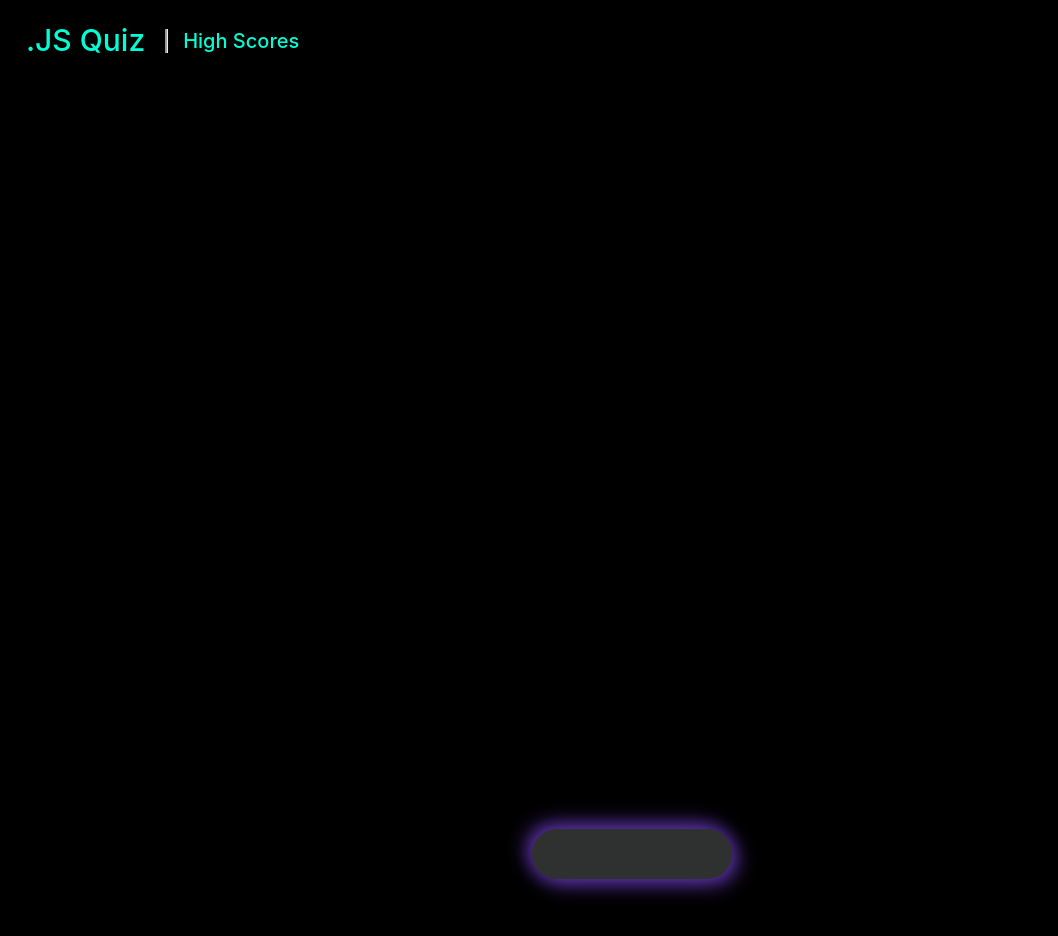
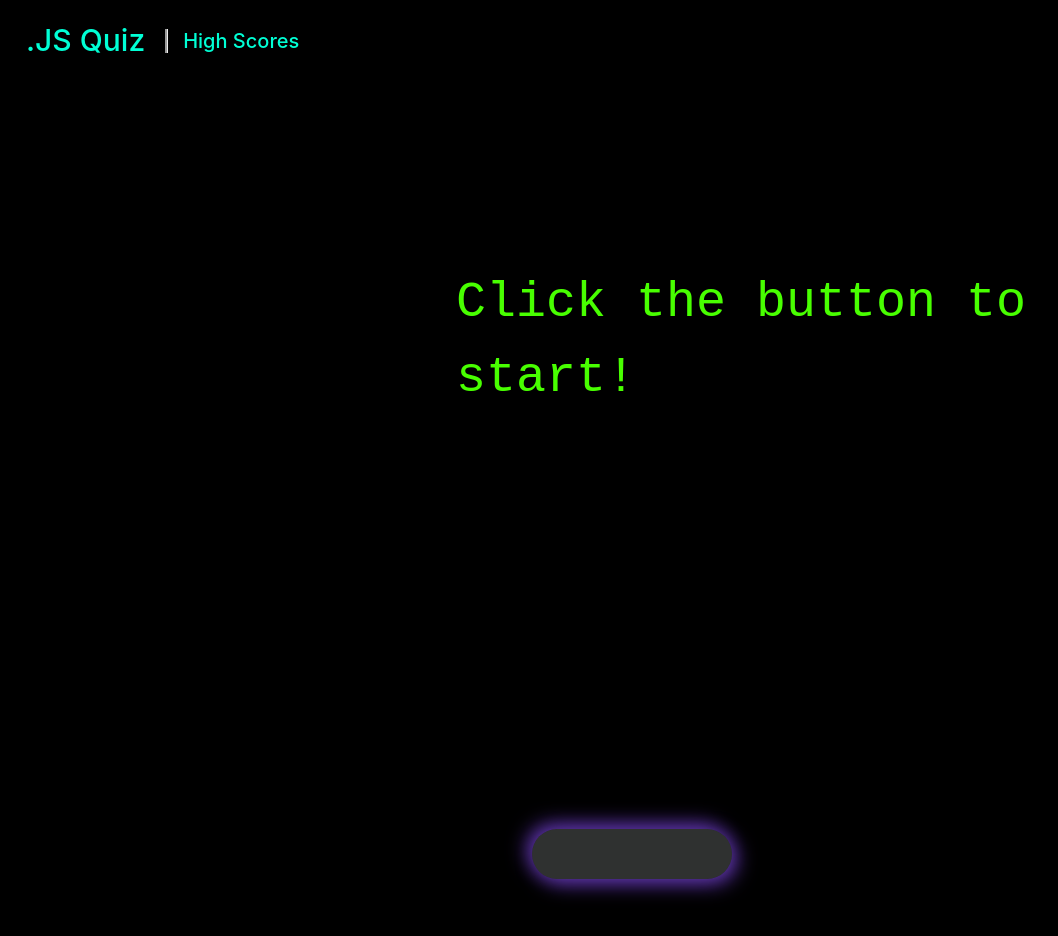
Before and after one commit to Andrew87E/Coding-Quiz, a plain HTML site: page index.html in a window 1280 px wide. Shown: the top 936 px of the page, without its empty margins (0-1058 px from the left). Drawn offline with nearby package versions, Linux system fonts and the light colour scheme.

Commit message:
almost finished need sorting algorithm

```diff
--- a/assets/css/styles.css
+++ b/assets/css/styles.css
@@ -108,7 +108,7 @@
 
 #question {
     color: #48ff00;
-    width: fit-content;
+    width: 400px;
     height: fit-content;
     font-weight: 450;
     font-size: 50px;
@@ -219,10 +219,11 @@
     background-color: #000;
     color: #48ff00;
     width: 100px;
-    border-radius: 50%;
+    /* border-radius: 50%; */
     border: solid;
     border-color:#00ffd5;
     margin-left: 200px;
+    margin-top: 20px;
 }
 
 .score-here {
--- a/assets/js/script.js
+++ b/assets/js/script.js
@@ -27,38 +27,53 @@ var quest1 = {
     choices: ["<js>", "<scripting>", "<script>","<javascript>"]
 };
 var quest2 = {
-    question: "What is the correct ",
-    choices: ["quotes", "curly brackets", "square brackets", "parentheses"]
+    question: '"What is the correct JS syntax to change the content of the HTML element below? " " <p id="demo">This is a demonstration.</p>"',
+    choices: ['"document.getElementByName("p").innerHTML = "Hello World!";', 'document.getElement("p").innerHTML = "Hello World!";', '#demo.innerHTML - "Hello World!";', 'document.getElementByld("demo").innerHTML "Hello World!";']
 };
 var quest3 = {
-    question: "Arrays in JavaScript can be used to store .",
+    question: "Where is the correct place to insert a JavaScript?",
     choices: [
-      "numbers and strings",
-      "other arrays",
-      "booleans",
-      "all of the above"
+      "The <head> section",
+      "The <body> section",
+      "The <footer> section",
+      "Both the <head> section and the <body> section are correct"
     ]
 };
 var quest4 = {
-    question: "String values must be enclosed within __ when being assigned to variables.",
-    choices: ["commas", "curly brackets", "parentheses", "quotes"]
+    question: 'What is the correct syntax for referring to an external script called "xxx.js"?',
+    choices: ['<script name="xxx.js">', '<script src="xxx.js">', '<script href="xxx.js">', '<script id= "xxx.js">']
 };
 var quest5 = {
-    question: "A very useful tool used during development and debugging for printing content to the debugger is:",
-    choices: ["JavaScript", "terminal / bash", "for loops", "console.log"]
+    question: 'How to write an IF statement for executing some code if "i" is NOT equal to 5?',
+    choices: ['if (i != 5)', 'if (i <> 5)', 'if (i =! 5) then ',  'if i <> 5']
 };
-var answers = ["alerts", "parentheses", "all of the above", "quotes", "console.log"];
+var quest6 = {
+    question: 'How do you write "Hello World" in an alert box?',
+    choices: ['msgBox("Hello World");', 'msg("Hello World");', 'alertBox("Hello World ");',  'alert("Hello World");']
+};
+var quest7 = {
+    question: 'How does a FOR loop start?',
+    choices: ['for (i = 0; i <= 5)', 'for (i <= 5; i++)', 'for i = 1to5',  'for (i=0; i <= 5; i++)']
+};
+var quest8 = {
+    question: 'How do you write a comment in JS?',
+    choices: ['//This is a comment', '`This is a comment`', '<--This is a comment-->',  '~This is a comment']
+};
+var quest9 = {
+    question: 'How do you write an IF statement in JS?',
+    choices: ['if i = 5 then', 'if i == 5 then', 'if i = 5',  'if (i == 5)']
+};
 var scores = {
     userName: [],
     highScore: []
 };
 var choices;
 // array to hold all questions need to combine******
-var questions = [quest1, quest2, quest3, quest4, quest5];
+var questions = [quest1, quest2, quest3, quest4, quest5, quest6, quest7, quest8, quest9];
 //hide elements not being used yet
 $('.button').hide();
 $('#input').hide();
-questionEl.hide();
+questionEl.text('Click the button to start!');
 //func to select a question and pull the choices from
 function makeChoices() {
 if (questCount < questions.length) {
@@ -83,7 +98,7 @@ function answerCheck() {
         incorrectCount++
 }
  questCount++;
-}
+};
 // main quiz start and next question function
 function startQuiz () {
     makeChoices();
@@ -103,9 +118,11 @@ $('.button').on('click', function(){
     answerCheck();
     startQuiz();
     scoreArea.text("Your Score : " + score);
-    if(questCount === 4) {
+    if(questCount === 8) {
         endTest();
 }});
+//answer array to check against
+var answers = ["<script>", 'document.getElementByld("demo").innerHTML "Hello World!";', 'Both the <head> section and the <body> section are correct', '<script src="xxx.js">', 'if (i != 5)', 'alert("Hello World");', 'for (i=0; i <= 5; i++)', '//This is a comment', 'if (i == 5)'];
 // listener to store user initials and score in local storage
 $('#input').keypress(function(event){
     if(event.key === 'Enter') {
@@ -132,7 +149,7 @@ function endTest () {
     questCount = 0;
     $('.start').show(800)
     questionEl.text('Enter your initials to save your score!');
-    // questionEl.append(makeInput)
+    timeLeft = 0;
 };
 // main timer function controls the timer
 //ends test on timer end
@@ -162,11 +179,3 @@ startBtn.on('click', function(){
     $('#input').hide();
     scoreArea.text("Your Score : " + score);
 });
-
-
-
-
-/*
-TO-DO
-randomize question order
-*/
```
Also changed, not shown: assets/js/highscores.js (+11 -11 lines).
